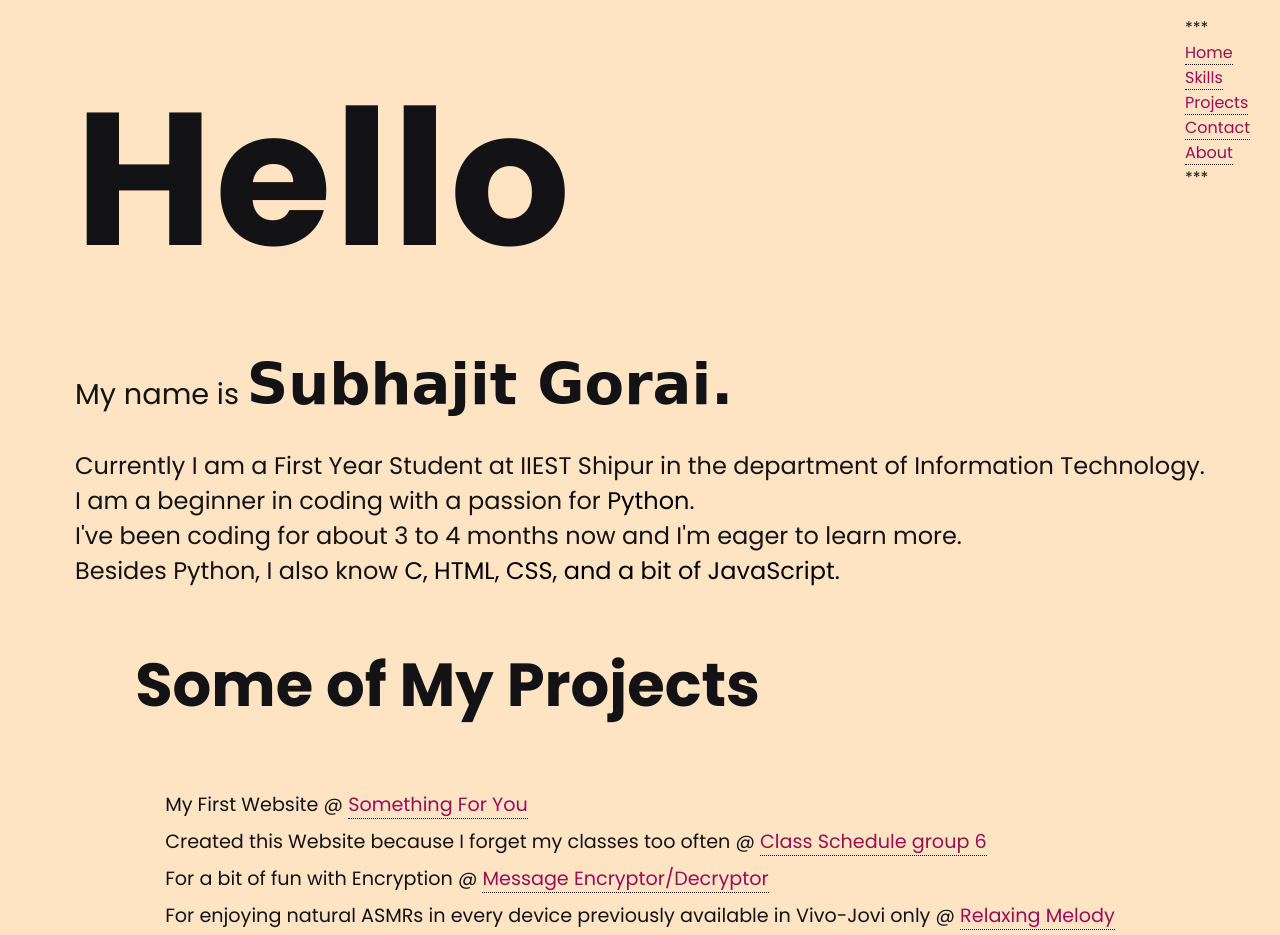
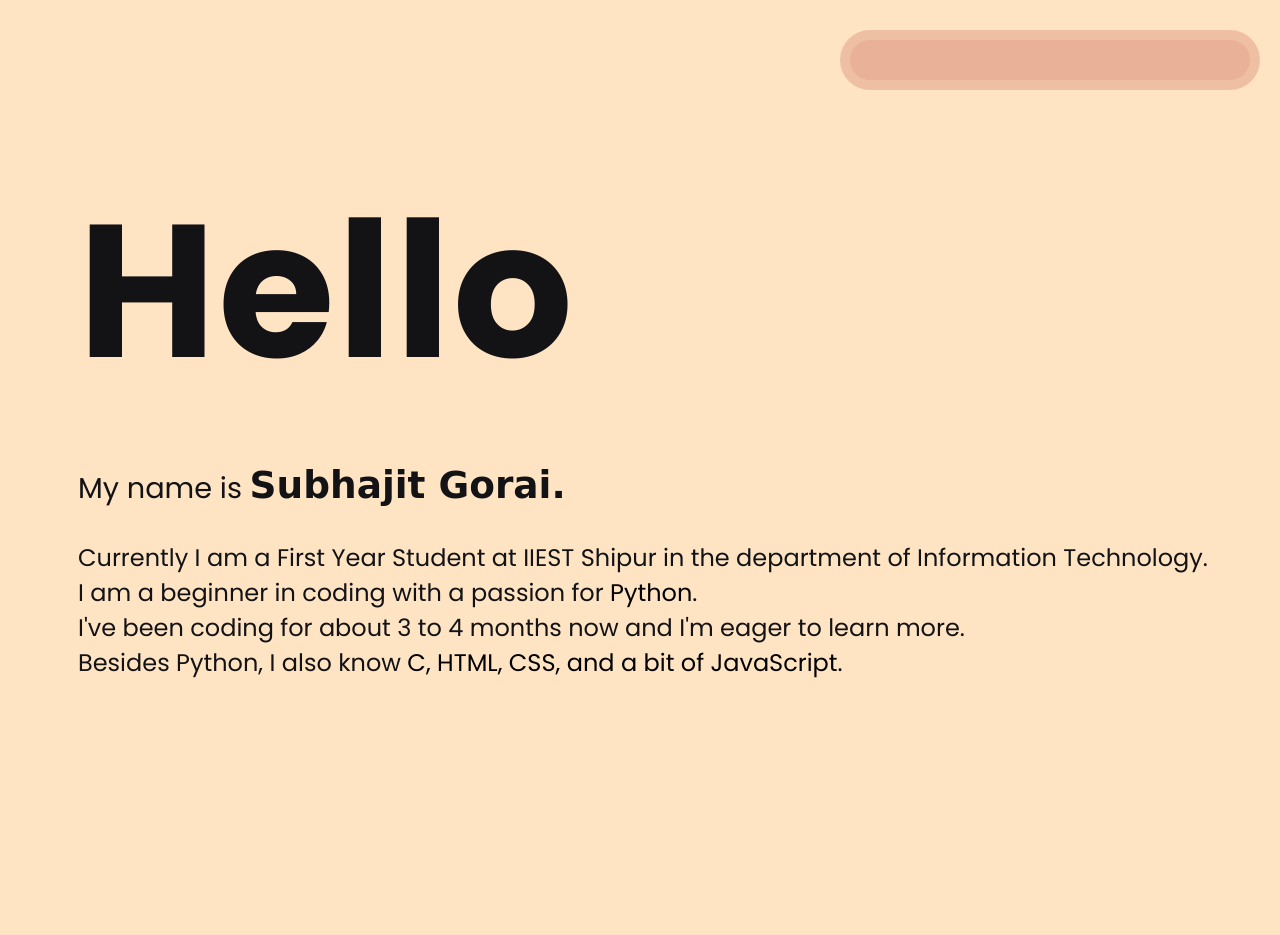
Before and after one commit to Dream-World-Coder/Port-Folio, a plain HTML site: page index.html in a window 1280 px wide. Shown: the top 935 px of the page. Drawn offline with Linux system fonts and the light colour scheme.

Commit message:
Update style.css

```diff
--- a/style.css
+++ b/style.css
@@ -149,50 +149,191 @@ body {
 /* <><><><><><><><><><><><><><><><><><><><><><><><><><><><><><><><><><><><><><><><><><><><><><><><><><><><><><><><><><><><><><><><><><><><><><><><><><><><><><><><><><><><> */
 /* <><><><><><><><><><><><><><><><><><><><><><><><><><><><><><><><><><><><><><><><><><><><><><><><><><><><><><><><><><><><><><><><><><><><><><><><><><><><><><><><><><><><> */
 /* NAV */
-nav{
-    position: fixed;
-    right: 30px;
-  top: 15px;
-  height: 35px;
-  width: auto;
-  z-index: 999;
-  background-color: transparent;
-    animation: fadeIn 1.2s ease-out;
+:root{
+  /* nav */
+  --difference: 20px;
+
+  /* nav li */
+  --initial-height-of-nav-li: 0px;
+  --height-of-one-nav-li: 46.66px;
+  --total-nav-li: 7;
+
+  /* container nav || .nav */
+  --initial-height-of-container-nav-div: 40px;
+  --final-height-of-container-nav-div: calc(var(--height-of-one-nav-li) * var(--total-nav-li));
+  --width-of-container-nav-div: 400px;
+  --bg1: rgba(228, 167, 144, 0.6);
+  --bg2: rgba(168, 43, 43, 0.8);
+
+  /* nav */
+  --initial-height-of-nav: calc(var(--initial-height-of-container-nav-div) + var(--difference));
+  --final-height-of-nav: calc(var(--final-height-of-container-nav-div) + var(--difference));
+  --width-of-nav: calc(var(--width-of-container-nav-div) + var(--difference));
+
+  /* positioning */
+  --top: 30px;
+  --right: 20px;
+
+  /* delays */
+  --transition-delay: 0.2s;
+  --transition-duration: 0.3s;
+
+  --radius: 45px;
+  --z-value: 100;
+
+  --font-size: 1.2rem;
+  /* section */
 }
-nav ul {
-    list-style-type: none;
-    margin-left: 30px;
-    margin-bottom: -20px;
-    margin-right: 30px;
-    margin-top: 30px;
-    padding: 0px;
-    text-align: right;
+/*
+*{
+  margin: 0;
+  padding: 0;
+  box-sizing: border-box;
 }
 
-nav ul li {
-    text-align: left;
-    position: relative;
-    display: inline-block;
+body{
+  background: #000;
+} */
+
+nav{
+  /* position: absolute; */
+  position: fixed;
+  top: var(--top);
+  right: var(--right);
+  z-index: var(--z-value);
+
+  width: var(--width-of-nav);
+  height: var(--initial-height-of-nav);
+  border-radius: var(--radius);
+  background-color: var(--bg1);
+
+  display: flex;
+  justify-content: center;
+  align-items: center;
+
+  font-size: 0;
+
+  transition: var(--transition-duration);
+  transition-delay: var(--transition-delay);
 }
 
-nav ul li a {
-    text-align: left;
-    text-decoration: none;
-    color: black;
-    border-bottom: none;
-    display: block;
-    padding:10px;
+
+.nav{
+  z-index: var(--z-value);
+  width: var(--width-of-container-nav-div);
+  height: var(--initial-height-of-container-nav-div);
+  border-radius: var(--radius);
+  background-color: var(--bg1);
+
+  display: flex;
+  /* flex-direction: column; */
+  align-items: center;
+  justify-content: center;
+
+  font-size: 0;
+
+  transition: var(--transition-duration);
+  transition-delay: var(--transition-delay);
 }
 
-nav ul li a:hover{
-    background: linear-gradient(to right, red, rgb(255, 162, 0));
-    -webkit-background-clip: text;
-    background-clip: text;
-    color: transparent;
-    animation: underline 800ms forwards;
+
+.nav .ul{
+  position: relative;
+  height: var(--initial-height-of-container-nav-div);
+  width: var(--width-of-container-nav-div);
+  font-size: 0;
+  z-index: var(--z-value);
+
+  display: flex;
+  flex-direction: column;
+
+  transition: var(--transition-duration);
+  transition-delay: var(--transition-delay);
+
+  /* border: 5px solid rgb(17, 0, 255); */
 }
 
+.nav .ul .li{
+  z-index: var(--z-value);
+  position: relative;
+  top: 0;
+  left: 0;
+  padding: 0px;
+
+  height: var(--initial-height-of-nav-li);
+  border-bottom: 0px solid black;
+  /* border: 1px solid red; */
+
+  font-size: 0;
+
+
+  transition: var(--transition-duration);
+  transition-delay: var(--transition-delay);
+}
+
+.nav .ul .li a{
+  position: relative;
+  z-index: var(--z-value);
+  text-decoration: none;
+  color: #000;
+  font-size: 0;
+
+  transition: var(--transition-duration);
+  transition-delay: var(--transition-delay);
+}
+
+nav:hover{
+  height: var(--final-height-of-nav);
+}
+nav:hover .nav{
+  height: var(--final-height-of-container-nav-div);
+  border: 1px solid black;
+
+  /* background-color: var(--bg2); */
+}
+nav:hover .nav .ul{
+  height: var(--final-height-of-container-nav-div);
+}
+nav:hover .nav .ul .li{
+  height: var(--height-of-one-nav-li);
+  font-size: var(--font-size);
+  padding-left: 50px;
+  padding-top: 10px;
+  border-bottom: 1px solid black;
+  font-style: italic;
+}
+nav:hover .nav .ul .li:last-child{
+  border-bottom: none;
+}
+nav:hover .nav .ul .li a{
+  font-size: var(--font-size);
+}
+
+.nav .ul .li:hover{
+  background-color: var(--bg2);
+}
+
+.nav .ul .li:hover:first-child{
+  background-color: inherit;
+}
+
+.nav .ul .li:hover:last-child{
+  background-color: inherit;
+}
+
+.nav .ul .li a:active{
+  color: red;
+}
+
+.nav .ul .li a:hover{
+  text-decoration: none;
+}
+
+/* ------------------------------ */
+
+/* cursor */
 .cursor {
+  z-index: 77;
   position: absolute;
   width: 20px;
   height: 20px;
@@ -204,63 +345,9 @@ nav ul li a:hover{
   transition: transform 0.3s;
 }
 
-/*
-nav{
-  position: fixed;
-  height: 40px;
-  width: 90px;
-  border-radius: 35px;
-  background-color: rgb(168, 168, 168);
-  margin-left: 50%;
-  margin-top: 20px;
-  font-size: 0px;
-  mix-blend-mode: difference;
-  transition: 0.3s;
-  z-index: 1;
-} */
-/*
-nav:hover{
-  position: fixed;
-  height: 60px;
-  width: 20vw;
-
-  background-color: rgb(168,168,168);
-  color: rgb(255, 255, 255);
-  border: 1px rgb(255, 255, 255) solid;
-  font-size: 17px;
-  mix-blend-mode: difference;
-  border-radius: 35px;
-
-  display: inline !important;
-  align-content: center !important;
-
-  z-index: 1;
-  transform: translateX(-50%) scale(1);
-}
- */
 .div1:hover ~ .cursor {
   transform: translate(-50%, -50%) scale(2.4);
 }
-/*
-nav ul{
-  display: flex !important;
-  justify-content: space-evenly !important;
-  align-items: center !important;
-}
-
-nav ul li{
-  align-items: center;
-  list-style: none !important;
-}
-
-nav ul li a{
-  text-decoration: none !important;
-  color: rgb(255, 255, 255) !important;
-  mix-blend-mode: difference !important;
-}
-
- */
-
 
 
 .underline-hover {
@@ -324,14 +411,20 @@ a:active {
     font-size: 11.8rem;
     font-weight: 900;
     margin: 30px;
+    margin-left: 70px;
     letter-spacing: -0.06em;
     animation: slideIn 1.2s ease-out;
+    /* border: 2px dotted rgb(25, 0, 255); */
 }
 
-#div1 { animation-delay: 0s; }
-#div2 { animation-delay: 1.2s; }
+#div1 { animation-delay: 0s;
+  /* border: 6px solid rgb(255, 136, 0); */
+ }
+#div2 { animation-delay: 1.2s;
+  /* border: 6px solid rgb(255, 0, 128); */
+ }
 #div3 { animation-delay: 1.68s; }
-
+/* 0,1.2,1.68 */
 #i1 { animation-delay: 0s;}
 #i2 { animation-delay: 0.2s;}
 #i3 { animation-delay: 0.4s;}
@@ -345,16 +438,25 @@ a:active {
 
 /* hello:- in id section*/
 /* name */
+
+.div1{
+  margin-top: 150px;
+  /* border: 2px solid red; */
+}
+
 .name {
   margin: 30px;
+  margin-left: 70px;
   font-weight: 500;
   font-size: 1.8em;
+  /* border: 2px solid red; */
+
 }
 
 .name span{
   font-family: "Tangerine", cursive;
   font-weight: 700;
-  font-size: 2.0em;
+  font-size: 1.3em;
   font-style: normal;
 }
 
@@ -365,16 +467,62 @@ a:active {
 /* INTRO */
 .intro {
   margin: 30px;
+  margin-left: 70px;
   font-weight: 400;
   font-size: 1.5em;
+  /* border: 2px solid red; */
 }
 
-/* EXP */
-.exp {
+.d1-2{
+  position: relative;
+  width: 100%;
+  height: 100%;
+  /* border: 8px solid rgb(255, 13, 0); */
+  margin: 0;
+  padding: 0;
+}
+
+.d3{
+  position: relative;
+  margin: 0;
+  /* border: 8px solid red; */
+  padding-top: 220px;
+}
+
+.exp{
   padding-top: 60px;
   margin: 30px;
-  font-size: 3.8em;
+  margin-left: 70px;
+
+  margin-top: 200px;
+  font-size: 3.7em;
   font-weight: 550;
+}
+
+
+.p-list{
+  /* border: 2px solid rgb(0, 255, 21); */
+  height: 40vh;
+  margin-top: 20px;
+  padding-left: 90px;
+  font-size: 1.6em;
+  font-weight: 200;
+  display: flex;
+  flex-direction: column;
+  justify-content: center;
+  align-items: flex-start;
+}
+
+.fs{
+  height: 40vh;
+  margin-top: 20px;
+  padding-left: 90px;
+  font-size: 1.6em;
+  font-weight: 200;
+  display: flex;
+  flex-direction: column;
+  justify-content: center;
+  align-items: flex-start;
 }
 
 .first {
@@ -382,9 +530,9 @@ a:active {
     margin-left: 60px;
     margin-right: 60px;
     margin-bottom: 8px;
-    font-size: 1.2em;
+    /* font-size: 1.2em; */
     font-style: normal;
-    font-weight: 400;
+    /* font-weight: 400; */
 }
 
 .middle {
@@ -392,9 +540,9 @@ a:active {
     margin-bottom: 8px;
     margin-left: 60px;
     margin-right: 60px;
-    font-size: 1.2em;
+    /* font-size: 1.2em; */
     font-style: normal;
-    font-weight: 400;
+    /* font-weight: 400; */
 }
 
 .last {
@@ -402,39 +550,104 @@ a:active {
   margin-bottom: 60px;
   margin-left: 60px;
   margin-right: 60px;
-  font-size: 1.2em;
+  /* font-size: 1.2em; */
   font-style: normal;
-  font-weight: 400;
+  /* font-weight: 400;  */
 }
 
 /* INVERSE */
 .inverse {
-    position: relative;
-    overflow: hidden;
-    transition: transform 0.5s ease-out, opacity 0.5s ease-out;
+  z-index: 80;
+  margin-top: 0;
+  margin-bottom: 0;
+  padding-left: 10px;
+  height: 40px;
+  position: relative;
+  overflow: hidden;
+  transition: transform 0.5s ease-out, opacity 0.5s ease-out;
+  transition: 0.4s;
 }
 
 .inverse:hover {
+    opacity: 1;
+    /* background-color: rgb(0, 0, 0); */
+    /* color: #ffffff; */
     transform: translateX(20px);
-    opacity: 1;
-    animation: inverse-color 400ms forwards;
-
-    /* IT WILL SHOW FLICKERING/ERROR::: */
-    /* animation: underline 800ms forwards; */
+    transition: 0.4s;
+    /* animation: inverse-color 400ms forwards; */
 }
 
 .inverse:hover span {
     animation: none;
 }
 
+.email-box{
+  position: absolute;
+  z-index: 78;
+  background-color: rgb(200, 81, 26);
+  top: calc(230vh + 200px);
+  right: 130px;
+  width: 600px;
+  height: 400px;
+  display: flex;
+  justify-content: center;
+  align-items: center;
+  border-radius: 45px;
+}
+
+.box{
+  position: relative;
+  width: 570px;
+  height: 370px;
+  border: 3px dotted black;
+  border-radius: 45px;
+  display: flex;
+  flex-direction: column;
+  align-items: flex-start;
+  justify-content: center;
+}
+
+#email{
+  width: 330px;
+  height: 40px;
+  opacity: 0.5;
+  border-radius: 20px;
+  display: flex;
+  flex-direction: column;
+  align-items: center;
+  justify-content: center;
+  margin-left: 40px;
+  margin-bottom: 10px;
+  font-size: 13px;
+}
+#message{
+  height: 200px;
+  width: 500px;
+  font-size: 17px;
+  opacity: 0.5;
+  border-radius: 45px;
+  margin: 0 0 15px 40px;
+  display: flex;
+  flex-direction: column;
+  align-items: center;
+  justify-content: center;
+}
+#submit{
+  width: 150px;
+  height: 40px;
+  border-radius: 20px;
+  background-color: rgb(163, 19, 19);
+  color: #fff;
+  margin-left: auto;
+  margin-right: auto;
+}
 /* <><><><><><><><><><><><><><><><><><><><><><><><><><><><><><><><><><><><><><><><><><><><><><><><><><><><><><><><><><><><><><><><><><><><><><><><><><><><><><><><><><><><> */
 
 /* Sections */
 section {
-    display: grid;
-    place-items: center;
-    align-content: center;
-    min-height: 40vh;
+    height: 100vh;
+    /* 120vh */
+    z-index: 1;
 }
 
 /* <><><><><><><><><><><><><><><><><><><><><><><><><><><><><><><><><><><><><><><><><><><><><><><><><><><><><><><><><><><><><><><><><><><><><><><><><><><><><><><><><><><><> */
@@ -451,6 +664,10 @@ section {
     filter: blur(5px);
     transform: translateX(-100%);
     transition: all 1s ;
+    height: 20vh;
+    display: flex;
+    justify-content: center;
+    align-items: center;
 }
 
 .show {
@@ -460,6 +677,12 @@ section {
 }
 
 /* <><><><><><><><><><><><><><><><><><><><><><><><><><><><><><><><><><><><><><><><><><><><><><><><><><><><><><><><><><><><><><><><><><><><><><><><><><><><><><><><><><><><> */
+
+
+
+
+
+
 
 /* FOR SMALLER SCREENS */
 @media screen and (max-width: 510px) {
```
